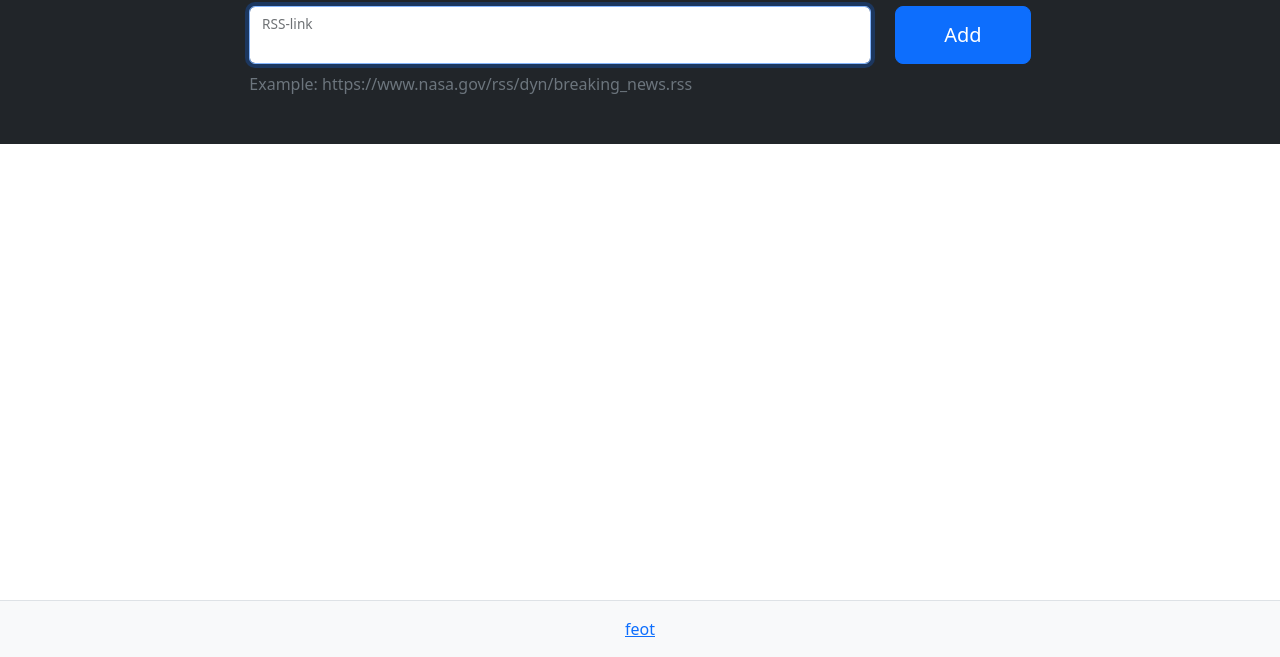
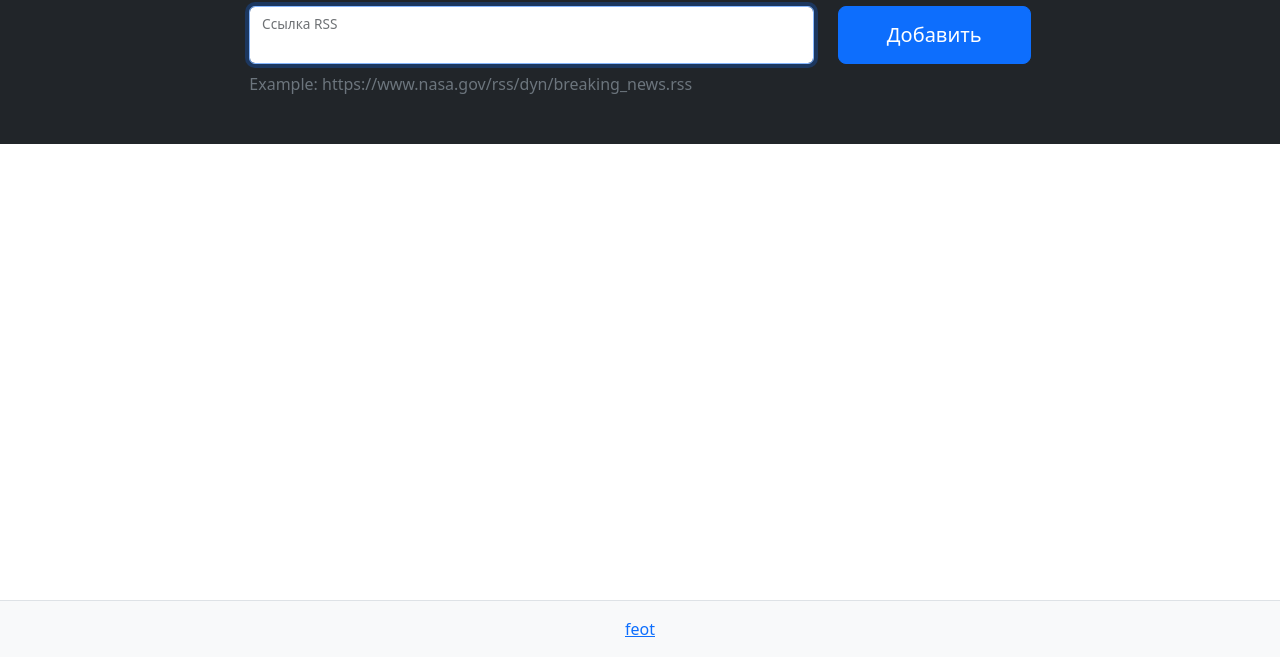
Before and after one commit to feot/frontend-project-11, a website built with webpack: page index.html in a window 1280 px wide. Shown: the part 143-800 px from the top of the page. Built offline with nearby package versions, Linux system fonts and the light colour scheme; what on-change would draw is missing.

Commit message:
extend localization to whole project

```diff
--- a/index.html
+++ b/index.html
@@ -17,8 +17,8 @@
         </div>
         <div class="modal-body text-break"></div>
         <div class="modal-footer"><a class="btn btn-primary full-article" href="#" role="button" target="_blank"
-            rel="noopener noreferrer">Read </a><button type="button" class="btn btn-secondary"
-            data-bs-dismiss="modal">Close</button></div>
+            rel="noopener noreferrer"></a><button type="button" class="btn btn-secondary"
+            data-bs-dismiss="modal"></button></div>
       </div>
     </div>
   </div>
@@ -26,16 +26,16 @@
     <section class="container-fluid bg-dark p-5">
       <div class="row">
         <div class="col-md-10 col-lg-8 mx-auto text-white">
-          <h1 class="display-3 mb-4">RSS aggregator</h1>
+          <h1 class="display-3 mb-4"></h1>
           <form action="" class="rss-form text-body">
             <div class="row">
               <div class="col">
                 <div class="form-floating"><input id="url-input" autofocus="" required="" name="url" aria-label="url"
-                    class="form-control w-100" placeholder="ссылка RSS" autocomplete="off"> <label
-                    for="url-input">RSS-link</label></div>
+                    class="form-control w-100" placeholder="" autocomplete="off"> <label
+                    for="url-input"></label></div>
               </div>
               <div class="col-auto"><button type="submit" aria-label="add"
-                  class="h-100 btn btn-lg btn-primary px-sm-5">Add</button></div>
+                  class="h-100 btn btn-lg btn-primary px-sm-5"></button></div>
             </div>
           </form>
           <p class="mt-2 mb-0 text-secondary">Example: https://www.nasa.gov/rss/dyn/breaking_news.rss</p>
--- a/src/js/init.js
+++ b/src/js/init.js
@@ -29,8 +29,10 @@ export default () => {
   i18nInstance.init(i18nConfig);
 
   const elements = {
+    headline: document.querySelector('h1'),
     form: document.querySelector('.rss-form'),
     input: document.querySelector('#url-input'),
+    label: document.querySelector('[for="url-input"]'),
     submit: document.querySelector('[type="submit"]'),
     feedback: document.querySelector('.feedback'),
     posts: document.querySelector('.posts'),
@@ -38,7 +40,8 @@ export default () => {
     modal: {
       title: document.querySelector('.modal-title'),
       description: document.querySelector('.modal-body'),
-      link: document.querySelector('.modal a'),
+      link: document.querySelector('.modal-footer a'),
+      close: document.querySelector('.modal-footer [data-bs-dismiss]'),
     },
   };
 
@@ -51,6 +54,27 @@ export default () => {
     mixed: {
       notOneOf: 'rssDuplicated',
     },
+  });
+
+  window.addEventListener('DOMContentLoaded', () => {
+    const {
+      headline,
+      input,
+      label,
+      submit,
+    } = elements;
+    const { link, close } = elements.modal;
+
+    headline.textContent = i18nInstance.t('headline');
+    input.placeholder = i18nInstance.t('form.inputPlaceholder');
+    label.textContent = i18nInstance.t('form.inputPlaceholder');
+    submit.textContent = i18nInstance.t('form.submit');
+    link.textContent = i18nInstance.t('modal.read');
+    console.log({
+      'close el': close,
+      'close text': i18nInstance.t('modal.close'),
+    });
+    close.textContent = i18nInstance.t('modal.close');
   });
 
   elements.form.addEventListener('submit', (event) => {
--- a/src/js/locales/en.js
+++ b/src/js/locales/en.js
@@ -1,5 +1,10 @@
 export default {
   translation: {
+    headline: 'RSS aggregator',
+    form: {
+      inputPlaceholder: 'RSS-link',
+      submit: 'Add',
+    },
     loading: 'Loading...',
     success: 'RSS loaded',
     errors: {
@@ -9,8 +14,16 @@ export default {
       notRss: 'Link does not lead to correct RSS',
       network: 'Network error, try again',
     },
+    layout: {
+      postsHeadline: 'Posts',
+      channelsHeadline: 'Channels',
+    },
     post: {
       info: 'More info',
     },
+    modal: {
+      read: 'Read',
+      close: 'Close',
+    },
   },
 };
--- a/src/js/locales/ru.js
+++ b/src/js/locales/ru.js
@@ -1,5 +1,10 @@
 export default {
   translation: {
+    headline: 'RSS агрегатор',
+    form: {
+      inputPlaceholder: 'Ссылка RSS',
+      submit: 'Добавить',
+    },
     loading: 'Загрузка...',
     success: 'RSS успешно загружен',
     errors: {
@@ -9,8 +14,16 @@ export default {
       notRss: 'Ресурс не содержит валидный RSS',
       network: 'Ошибка сети',
     },
+    layout: {
+      postsHeadline: 'Посты',
+      channelsHeadline: 'Фиды',
+    },
     post: {
       info: 'Просмотр',
     },
+    modal: {
+      read: 'Читать полностью ',
+      close: 'Закрыть',
+    },
   },
 };
--- a/src/js/view/renderChannel.js
+++ b/src/js/view/renderChannel.js
@@ -1,9 +1,9 @@
-export default (state, elements) => {
+export default (state, elements, i18n) => {
   const { feeds } = elements;
 
   if (!feeds.children.length) {
     feeds.innerHTML = `<div class="card border-0">
-    <div class="card-body"><h2 class="card-title h4">Channels</h2></div>
+    <div class="card-body"><h2 class="card-title h4">${i18n.t('layout.channelsHeadline')}</h2></div>
     <ul class="list-group border-0 rounded-0"></ul></div>`;
   }
 
--- a/src/js/view/renderNews.js
+++ b/src/js/view/renderNews.js
@@ -3,7 +3,7 @@
 
   if (!posts.children.length) {
     posts.innerHTML = `<div class="card border-0">
-    <div class="card-body"><h2 class="card-title h4">Posts</h2></div>
+    <div class="card-body"><h2 class="card-title h4">${i18n.t('layout.postsHeadline')}</h2></div>
     <ul class="list-group border-0 rounded-0"></ul></div>`;
   }
 
--- a/src/js/view/view.js
+++ b/src/js/view/view.js
@@ -20,7 +20,7 @@ const render = (state, elements, i18n) => (path, value) => {
       break;
 
     case 'channels':
-      renderChannel(state, elements);
+      renderChannel(state, elements, i18n);
       break;
 
     case 'news':
```
